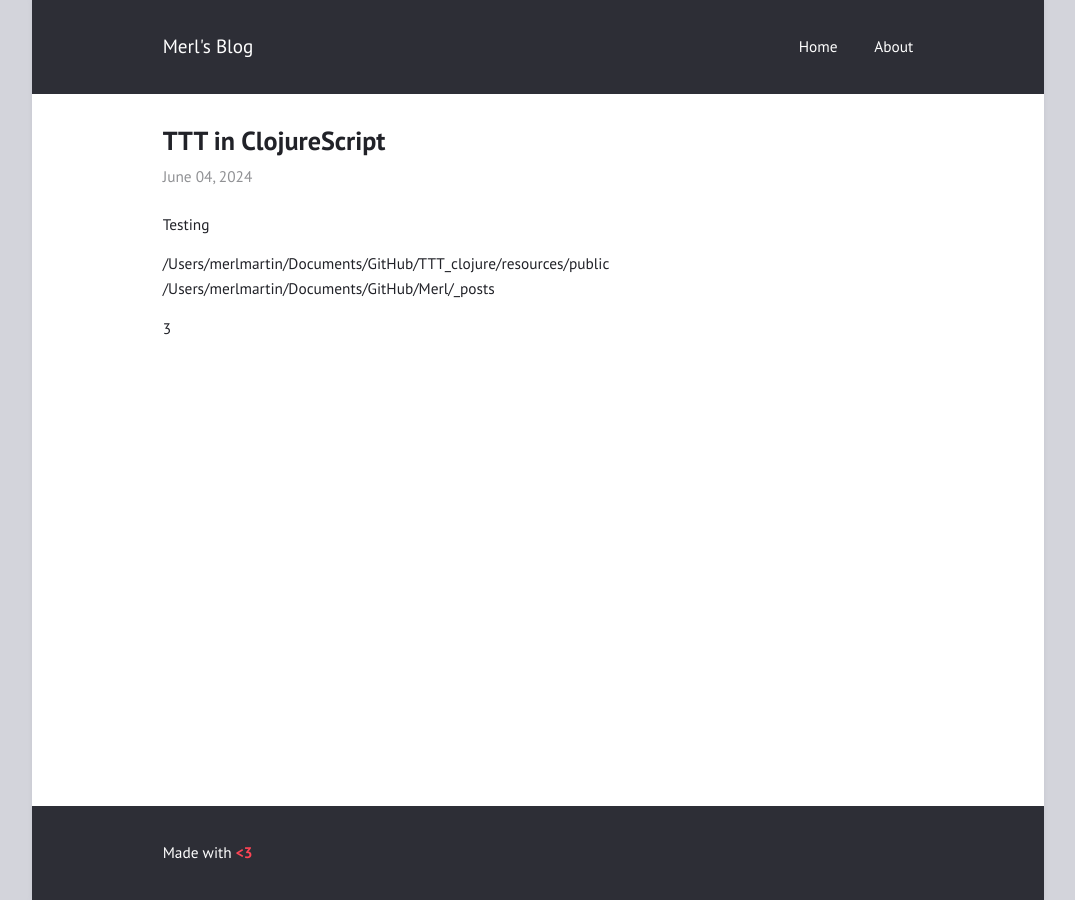
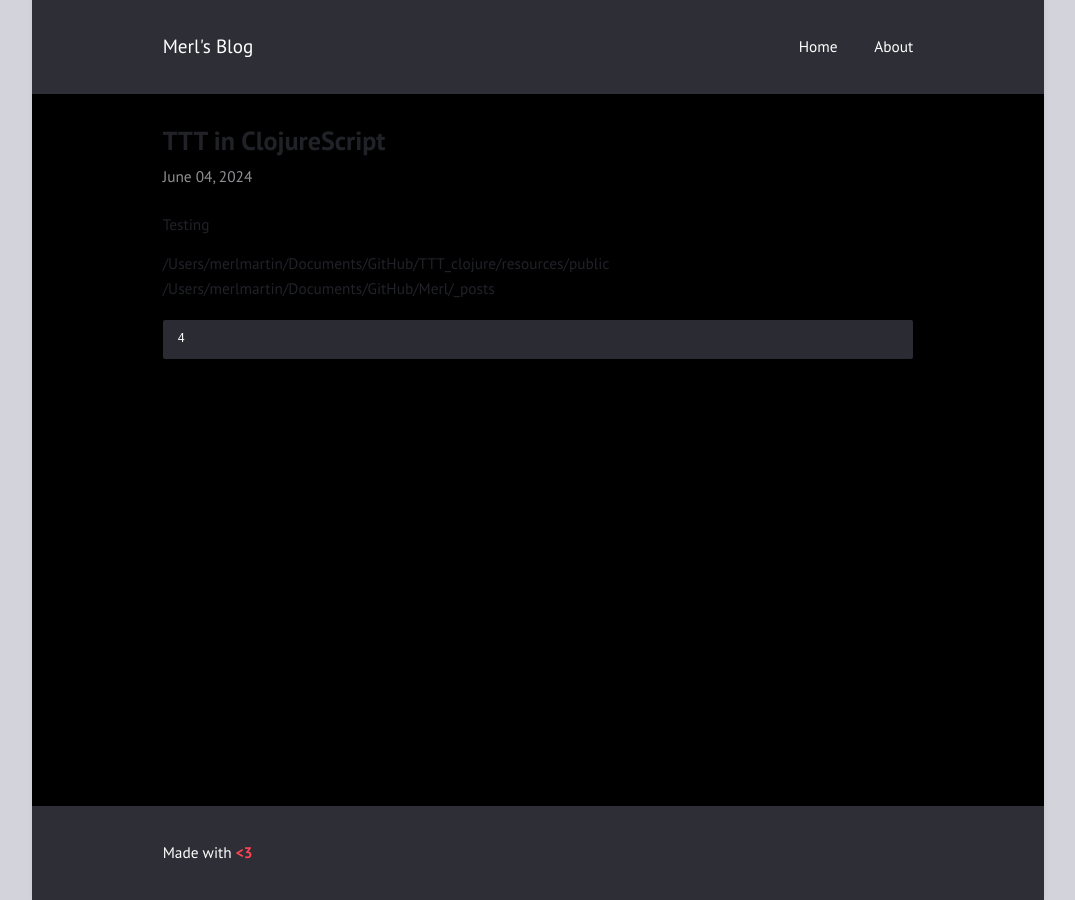
Before and after one commit to Merlness/merlness.github.io, a Jekyll site: the page built from _posts/2024-06-04-TTT_using_Clojurescript.md, in a window 1280 px wide. Shown: the whole page, without its empty margins (102-1177 px from the left). Built offline with Jekyll 4.4.1, drawn with Linux system fonts in a browser that asks for light colours.

Commit message:
testing 4

```diff
--- a/_posts/2024-06-04-TTT_using_Clojurescript.md
+++ b/_posts/2024-06-04-TTT_using_Clojurescript.md
@@ -11,7 +11,7 @@ Testing
 
 
 
-3
+    4
 
 <body>
 <script src="/assets/ttt_source/cljs/goog/base.js" type="text/javascript"></script>
--- a/assets/ttt_source/styles.css
+++ b/assets/ttt_source/styles.css
@@ -11,7 +11,7 @@ button, input[type="button"] {
 }
 
 body {
-    background-color: white;
+    background-color: black;
     justify-content: center;
 }
 
```
